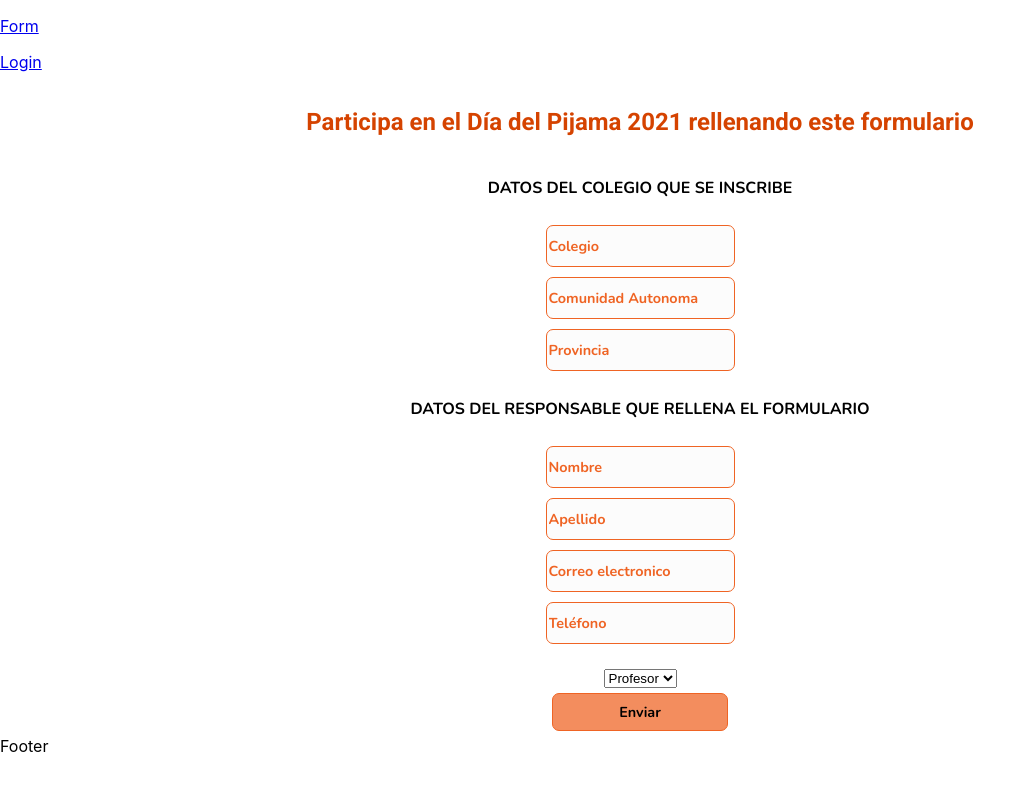
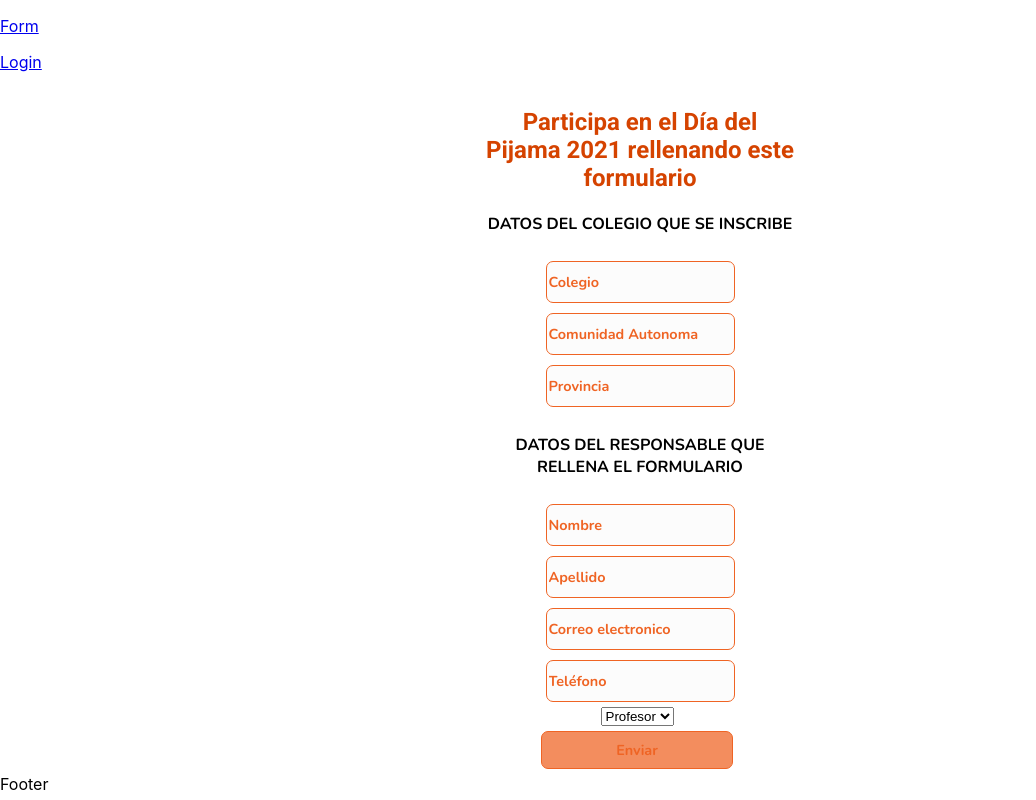
Before and after one commit to francospatz/ASEAF, a React (Create React App) app in the folder client/: page / in a window 1280 px wide. Shown: the whole page, without its empty margins (0-1036 px from the left). Built offline with nearby package versions, Linux system fonts and the light colour scheme.

Commit message:
fixing form styles

```diff
--- a/client/src/components/Main/Form/Form.jsx
+++ b/client/src/components/Main/Form/Form.jsx
@@ -9,7 +9,7 @@ const Form = () => {
   return (
 
      <form className="formulario">
-       {/* <div className="conjunto"> */}
+       <div className="conjunto">
       <h2 className="titulo">Participa en el Día del Pijama 2021 rellenando este formulario</h2>
       <h4 className="subtitle">DATOS DEL COLEGIO QUE SE INSCRIBE</h4>
       <input type="text" name="colegio" placeholder="Colegio" required />
@@ -20,14 +20,16 @@ const Form = () => {
       <input type="text" name="nombre" placeholder="Nombre" required />
       <input type="text" name="apellidos"  placeholder="Apellido" required />
       <input type="email" name="email" placeholder="Correo electronico" required />
-      <input type="number" name="telefono" placeholder="Teléfono" required /> <br />
+      <input type="number" name="telefono" placeholder="Teléfono" required />
+      <div className="final">
       <select name="Puesto" id="puesto">
           <option value="profesor">Profesor</option>
           <option value="director">Director</option>
         </select>
 
         <input type="submit" value="Enviar"/>
-        {/* </div> */}
+        </div>
+    </div>
     </form>
   );
 };
--- a/client/src/styles/components/_form.scss
+++ b/client/src/styles/components/_form.scss
@@ -10,14 +10,14 @@
   align-items: center;
 }
 
-// .conjunto{
-//   max-width: 310px;
-//   text-align: center;
-// }
+.conjunto{
+  max-width: 310px;
+  text-align: center;
+}
 
-// .conjunto input{
-//   color: #EF6424;
-// }
+.conjunto input{
+  color: #EF6424;
+}
 
 .formulario input{
   margin: 5px;
@@ -49,5 +49,15 @@
 
 .formulario input[type=submit]{
   background-color: #F38D5E;
-  width: 11rem;
+  width: 12rem;
 }
+
+.final{
+  display: flex;
+  flex-direction: column;
+  flex-wrap: nowrap;
+  align-content: center;
+  justify-content: center;
+  align-items: center;
+  max-width: 304px;
+}
```
